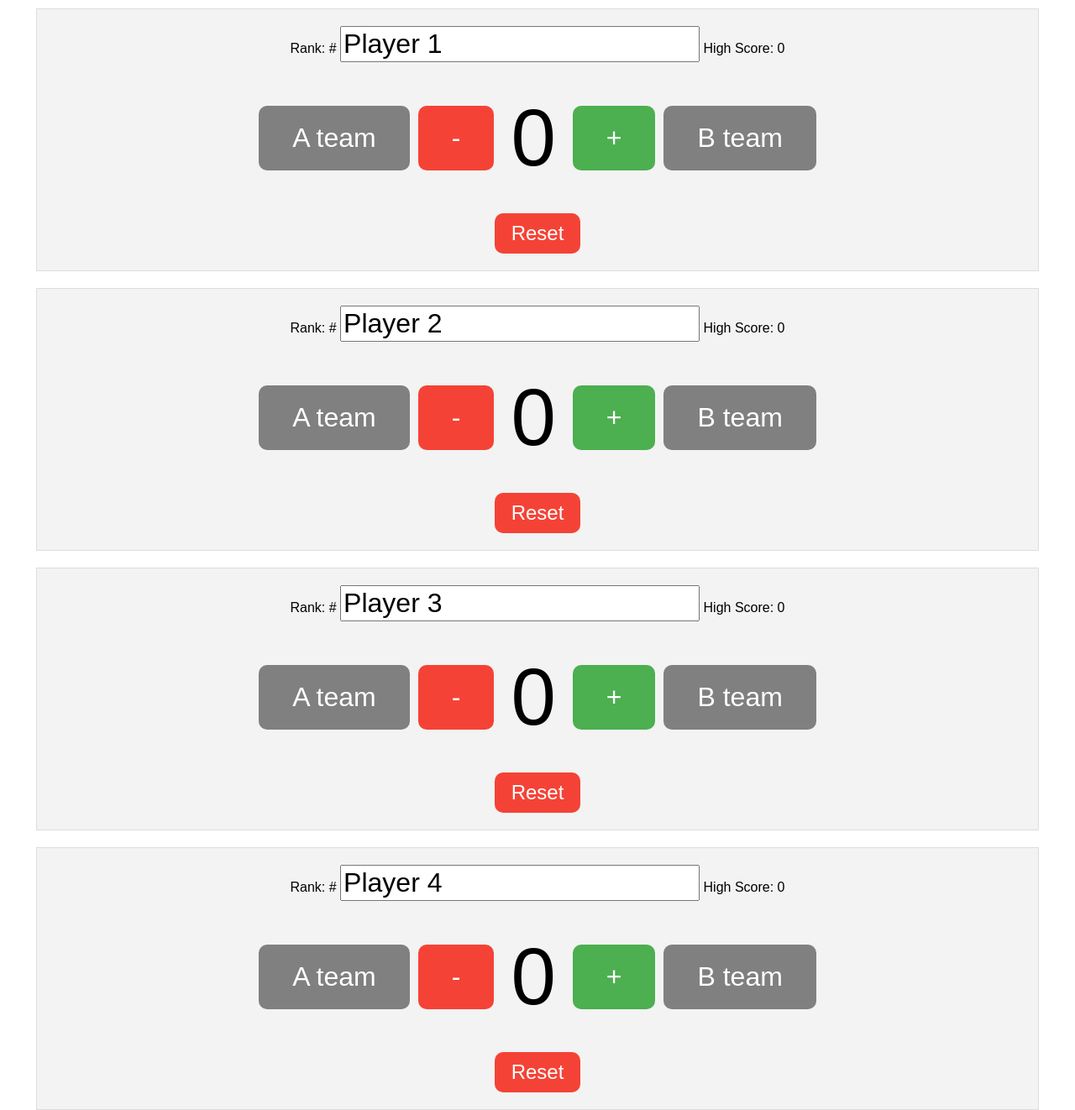
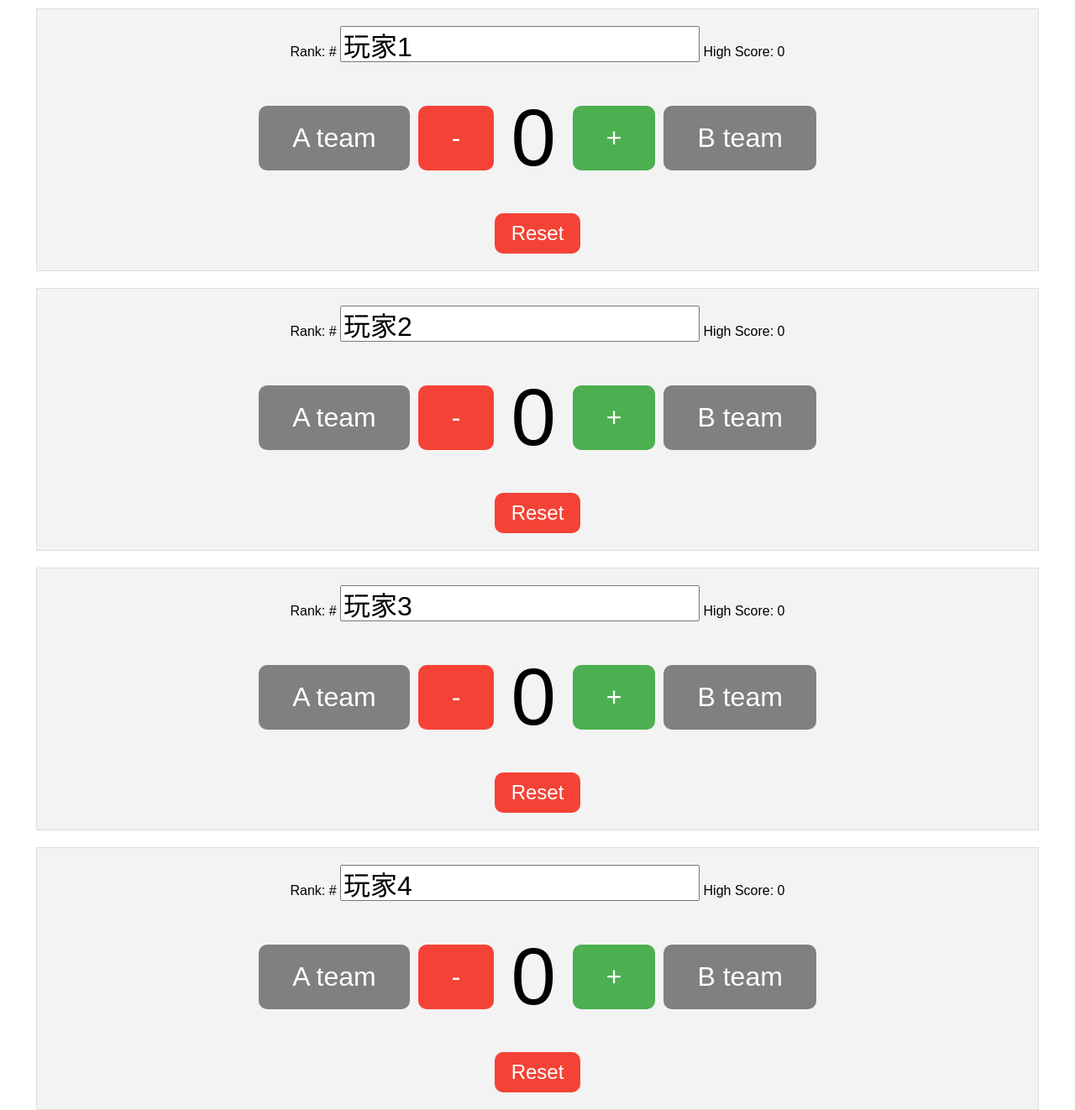
Before and after one commit to JamStrak/my-score-counter, a plain HTML site: page index.html in a window 1280 px wide. Shown: the whole page at 84% size. Drawn offline with Linux system fonts and the light colour scheme.

Commit message:
Update index.html
change player name

```diff
--- a/index.html
+++ b/index.html
@@ -2,7 +2,7 @@
 <html>
 <head>
     <meta charset="UTF-8">
-        <title>Scorekeeper</title>
+    <title>Scorekeeper</title>
     <style>
         .king {
         font-size: 4.5em; /* 放大字体 */
@@ -109,7 +109,7 @@
         <div class="player" id="player1" data-team="">
     <div class="player-header">
         <span class="player-rank">Rank: #</span>
-        <input type="text" class="player-name" value="Player 1" />
+        <input type="text" class="player-name" value="玩家1" />
         <span class="player-high-score">High Score: 0</span>
     </div>
             <div class="score-container">
@@ -125,7 +125,7 @@
 <div class="player" id="player2" data-team="">
     <div class="player-header">
         <span class="player-rank">Rank: #</span>
-        <input type="text" class="player-name" value="Player 2" />
+        <input type="text" class="player-name" value="玩家2" />
         <span class="player-high-score">High Score: 0</span>
     </div>
             <div class="score-container">
@@ -141,7 +141,7 @@
         <div class="player" id="player3" data-team="">
     <div class="player-header">
         <span class="player-rank">Rank: #</span>
-        <input type="text" class="player-name" value="Player 3" />
+        <input type="text" class="player-name" value="玩家3" />
         <span class="player-high-score">High Score: 0</span>
     </div>
             <div class="score-container">
@@ -157,7 +157,7 @@
         <div class="player" id="player4" data-team="">
     <div class="player-header">
         <span class="player-rank">Rank: #</span>
-        <input type="text" class="player-name" value="Player 4" />
+        <input type="text" class="player-name" value="玩家4" />
         <span class="player-high-score">High Score: 0</span>
     </div>
             <div class="score-container">
@@ -282,21 +282,9 @@ function updateAllRanks() {
             rankDisplay.textContent = 'Rank: #' + (index + 1);
             rankDisplay.classList.remove('king'); // 移除 king 类
         }
-        const preventDoubleClickZoom = (event) => {
-            if (event.detail > 1) {
-                event.preventDefault();
-            }
-        };
-
-        // 为所有按钮添加防止双击放大的事件监听器
-        document.querySelectorAll('button').forEach(button => {
-            button.addEventListener('click', preventDoubleClickZoom);
-        });
     });
 }
 
     </script>
-
-
 </body>
 </html>
```
